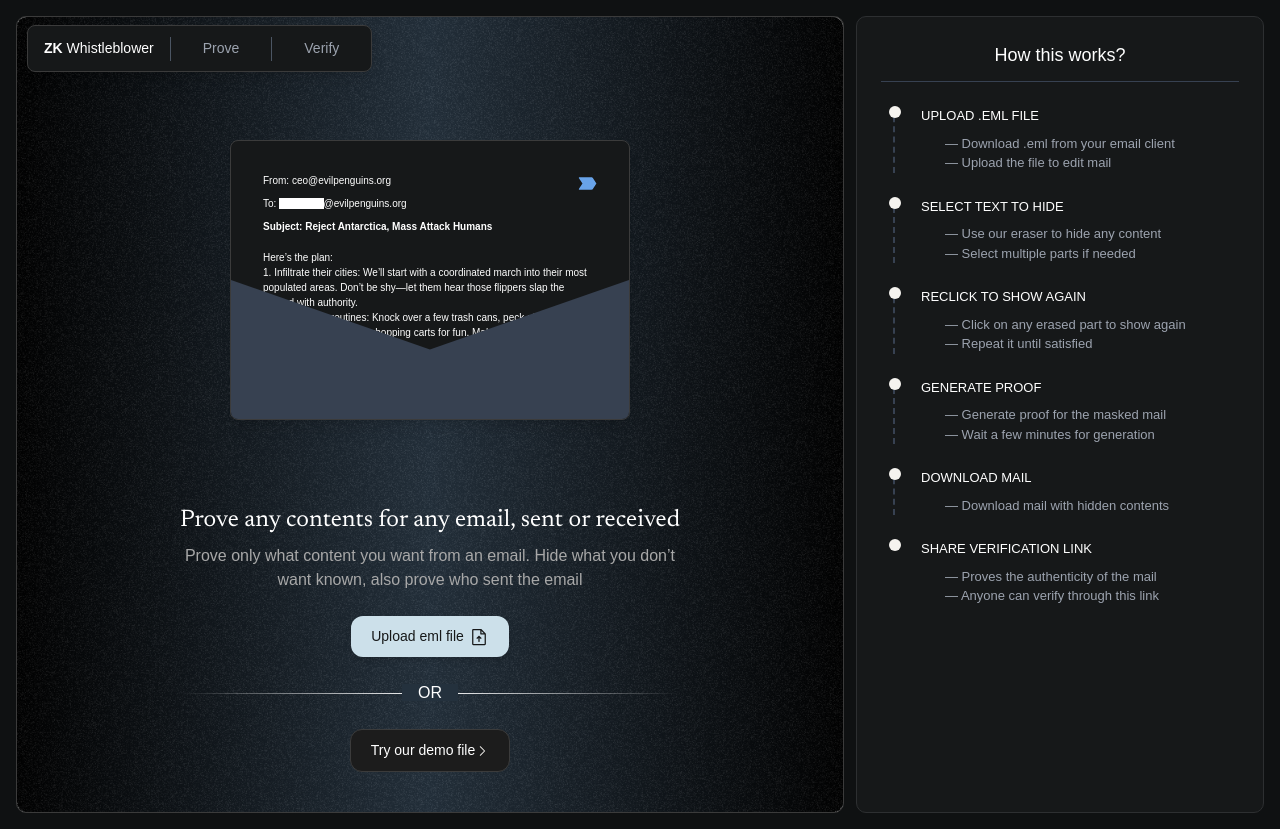
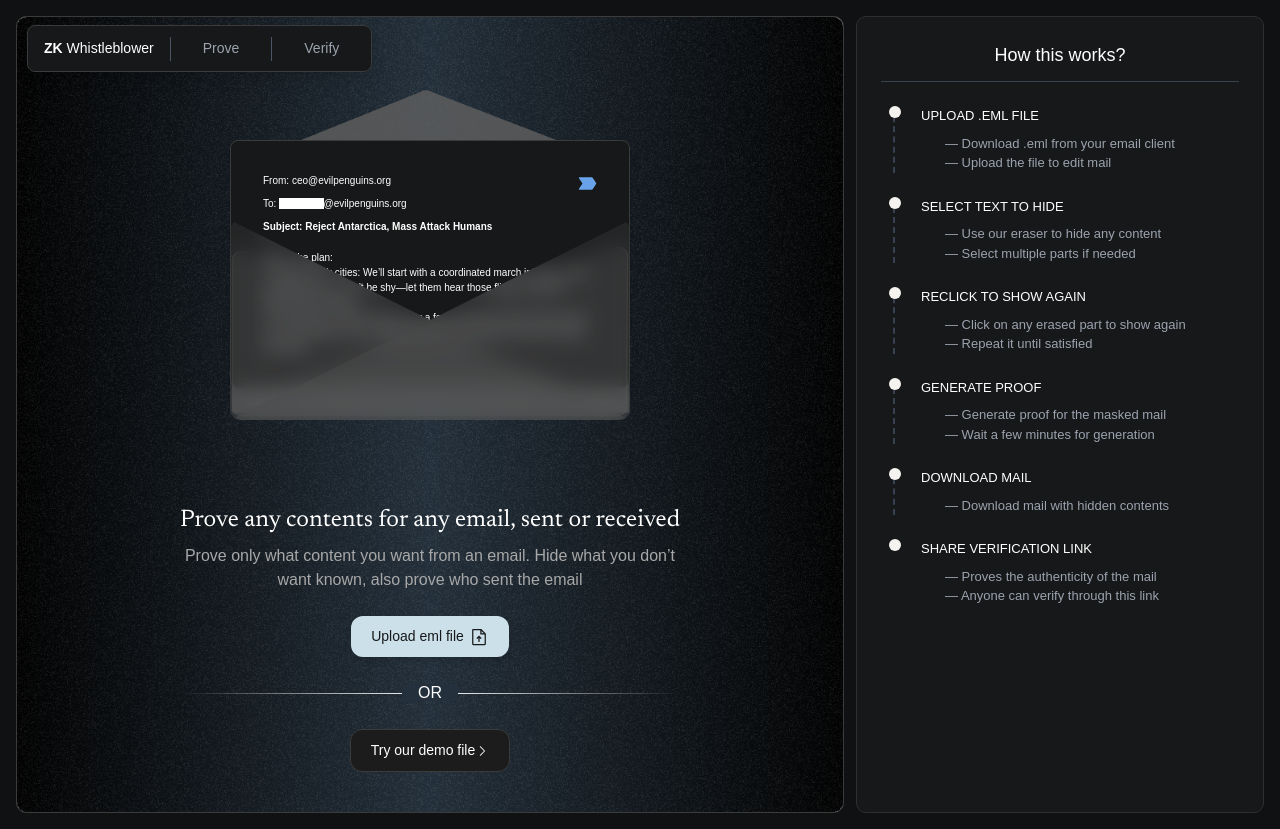
Before and after one commit to Eeshau/email-mask-ui-new, a Next.js app: page / in a window 1280 px wide. Built offline with nearby package versions, Linux system fonts and the light colour scheme; a web font is replaced by a local one.

Commit message:
envelope changes

```diff
--- a/components/Envelope.tsx
+++ b/components/Envelope.tsx
@@ -4,24 +4,26 @@ export default function Envelope() {
   return (
     <div className="flex justify-center items-center h-full">
       {/* Envelope Wrapper */}
-      <div className="relative w-[400px] h-[280px] bg-[#161819] border-solid border-[0.5px] border-[#3B3B3B] rounded-lg overflow-hidden shadow-lg">
+      <div className="relative w-[400px] h-[280px] rounded-lg">
 
-        {/* Flap of the Envelope */}
-        <div className="z-20 absolute bottom-0 left-0 w-1/2 h-full bg-gray-700 [clip-path:polygon(0%_100%,_0%_50%,_200%_100%)]"></div>
-        {/* Right Flap */}
-        <div className="z-20 absolute bottom-0 right-0 w-1/2 h-full bg-gray-700 [clip-path:polygon(100%_100%,_100%_50%,_-100%_100%)]"></div>
+        {/* Triangle Envelope behind the card at the top */}
+        <img
+          src="/triangleEnvelope.png"
+          alt="Triangle Envelope"
+          className="absolute z-0 top-[-50px] left-0 w-full h-auto"
+          draggable='false'
+        />
 
-
-        {/* Envelope Content */}
-        <div className="relative p-8 text-white z-0 text-[10px]">
+        {/* Card */}
+        <div className="relative z-10 p-8 text-white text-[10px] bg-[#161819] border-solid border-[0.5px] border-[#3B3B3B] rounded-lg shadow-lg">
           <div>
             <div className='flex flex-row justify-between'>
                 <div>
-                    <p className="font-md  mb-2">From: ceo@evilpenguins.org</p>
-                    <p className="font-md  mb-2">To: <span className="bg-white">[redacted]</span>@evilpenguins.org</p>
+                    <p className="font-md mb-2">From: ceo@evilpenguins.org</p>
+                    <p className="font-md mb-2">To: <span className="bg-white">[redacted]</span>@evilpenguins.org</p>
                 </div>
                 <svg xmlns="http://www.w3.org/2000/svg" width="21" height="21" viewBox="0 0 21 21" fill="none">
-                <g clip-path="url(#clip0_204_1829)">
+                <g clipPath="url(#clip0_204_1829)">
                     <path d="M20.2522 10.8469L16.685 16.1938C16.571 16.3645 16.4168 16.5046 16.2358 16.6017C16.0549 16.6987 15.8528 16.7496 15.6475 16.75H3.48185C3.36867 16.7501 3.2576 16.7194 3.16048 16.6613C3.06337 16.6032 2.98386 16.5198 2.93044 16.42C2.87702 16.3202 2.8517 16.2078 2.85718 16.0948C2.86265 15.9817 2.89873 15.8723 2.96154 15.7781L6.48107 10.5L2.96545 5.22187C2.90281 5.128 2.86676 5.01893 2.86113 4.90622C2.85549 4.79351 2.88047 4.68138 2.93342 4.58172C2.98637 4.48207 3.06532 4.39861 3.16188 4.34021C3.25843 4.2818 3.369 4.25063 3.48185 4.25H15.6475C15.8528 4.25038 16.0549 4.30133 16.2358 4.39835C16.4168 4.49536 16.571 4.63546 16.685 4.80625L20.2498 10.1531C20.3187 10.2556 20.3557 10.3762 20.3561 10.4996C20.3565 10.6231 20.3203 10.7439 20.2522 10.8469Z" fill="#68A3E9"/>
                 </g>
                 <defs>
@@ -42,6 +44,41 @@ export default function Envelope() {
             </p>
           </div>
         </div>
+
+        {/* Rectangle Envelope on top of the card at the bottom */}
+        <img
+          src="/rectangleEnvelope.png"
+          alt="Rectangle Envelope"
+          className="absolute z-30 bottom-[0px] left-0 w-full h-auto"
+          draggable='false'
+        />
+
+        {/* Blurred polygons on top of the rectangle */}
+        <div className="absolute z-40 top-0 left-0 w-full h-full pointer-events-none">
+          {/* Left Blurred Polygon */}
+          <div
+            className="absolute bottom-0 left-0 w-full h-[200px]"
+            style={{
+              clipPath: "polygon(0 100%, 100% 100%, 0 0)",
+              backdropFilter: "blur(10px)",
+              WebkitBackdropFilter: "blur(10px)", // Safari support
+              borderRadius: "10px",
+              backgroundColor: "rgba(93, 93, 93, 0.2)", // Add a grey tint
+            }}
+          />
+          {/* Right Blurred Polygon */}
+          <div
+            className="absolute bottom-0 right-0 w-full h-[200px]"
+            style={{
+              clipPath: "polygon(100% 100%, 0 100%, 100% 0)",
+              backdropFilter: "blur(10px)",
+              WebkitBackdropFilter: "blur(10px)", // Safari support
+              borderRadius: "10px",
+              backgroundColor: "rgba(93, 93, 93, 0.2)", // Add a grey tint
+
+            }}
+          />
+        </div>
       </div>
     </div>
   );
```
Also changed, not shown: public/rectangleEnvelope.png (added), public/triangleEnvelope.png (added).
